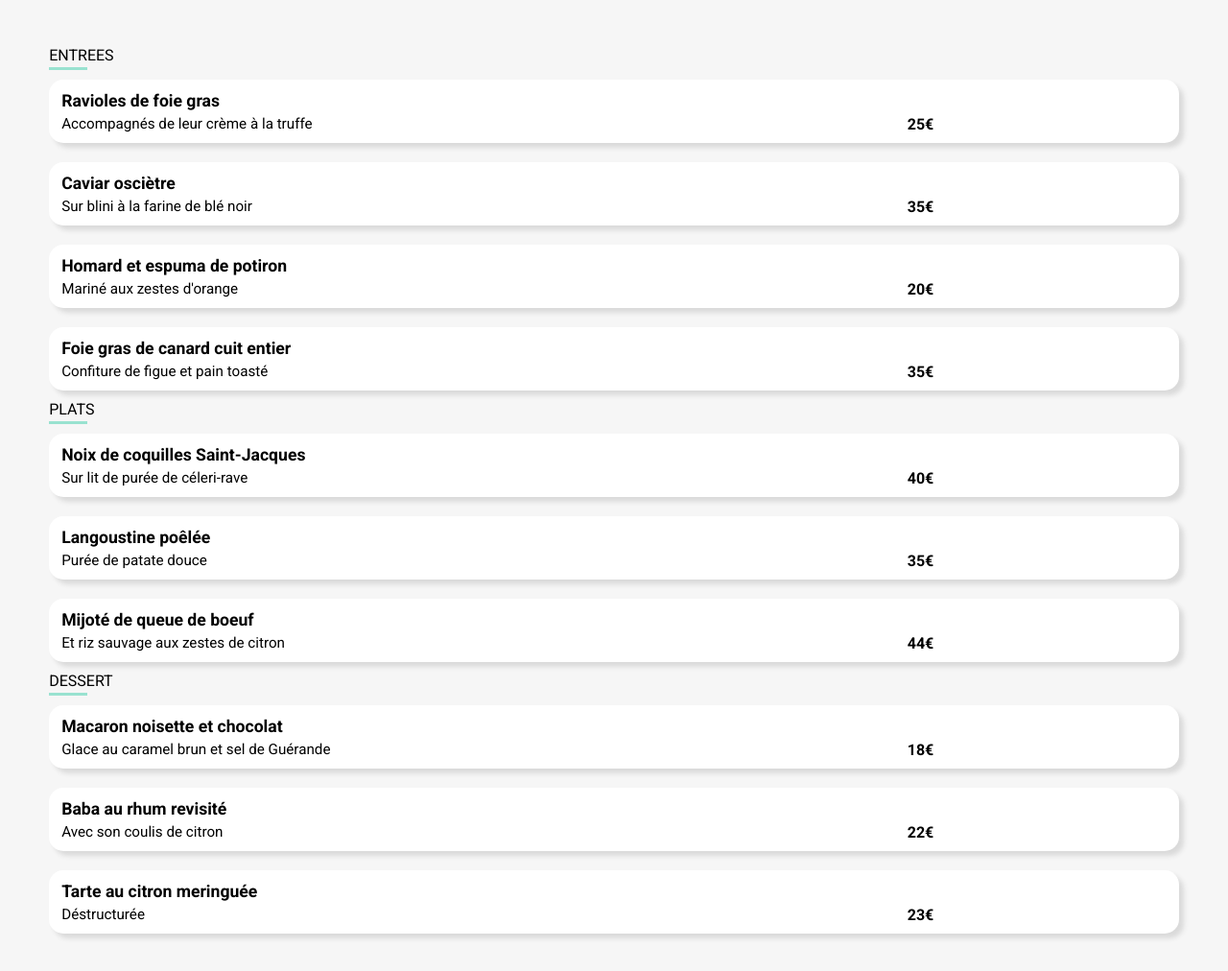
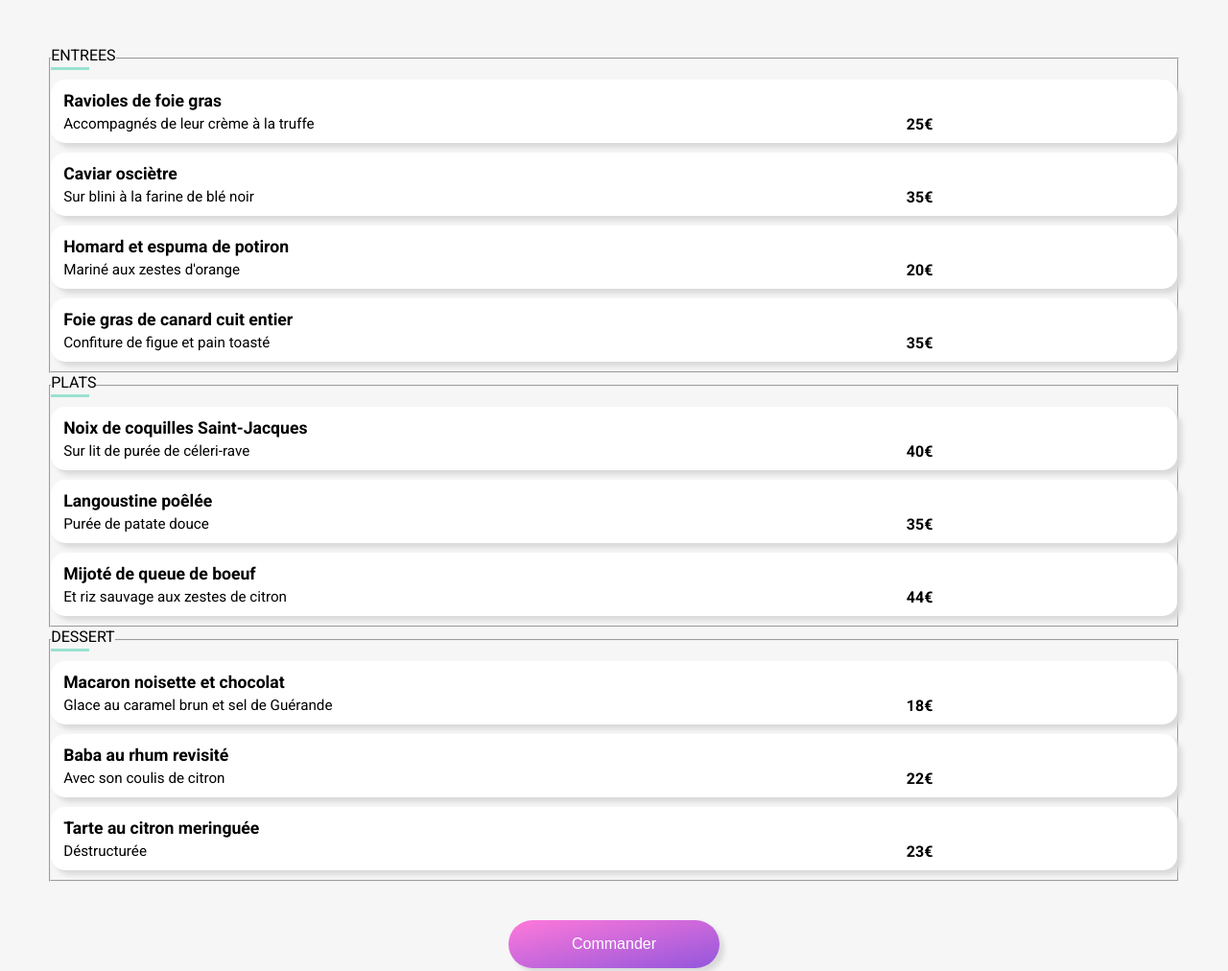
Before and after one commit to sachi86/ChristelleBono_3_09072021, a website: page la_note_enchantee.html in a window 1280 px wide. Shown: the part 387-1399 px from the top of the page at 96% size. Drawn offline with Linux system fonts and the light colour scheme; a web font is replaced by a local one.

Commit message:
correction form des menu html balise <fieldset>

```diff
--- a/la_note_enchantee.html
+++ b/la_note_enchantee.html
@@ -27,6 +27,7 @@
         </div>
         <div class="menu">
             <form class="menu_form" method="POST" action="#">
+                <fieldset class="menu_section">
                 <legend class="menu_dish">ENTREES</legend>
                 <div class="menu_dish_container menu_dish_container_1">
                     <input class="menu_dish_container_checkbox" type="checkbox" name="entree" id="Ravioles">
@@ -89,7 +90,8 @@
                         </div>
                     </label>
                 </div>
-
+                </fieldset>
+                <fieldset class="menu_section">
                 <legend class="menu_dish">PLATS</legend>
 
                 <div class="menu_dish_container menu_dish_container_1">
@@ -137,7 +139,8 @@
                         </div>
                     </label>
                 </div>
-
+                </fieldset>
+                <fieldset class="menu_section">
                 <legend class="menu_dish">DESSERT</legend>
 
                 <div class="menu_dish_container menu_dish_container_1">
@@ -185,6 +188,7 @@
                         </div>
                     </label>
                 </div>
+                </fieldset>
                 <div class="menu_dish_button">
                     <button class="btn search_explain_btn" type="submit">
                         <span>Commander</span>
```
Also changed, not shown: a_la_française.html (+6 -3 lines), la_palette_du_gout.html (+6 -2 lines), le_delice_des_sens.html (+6 -2 lines).
